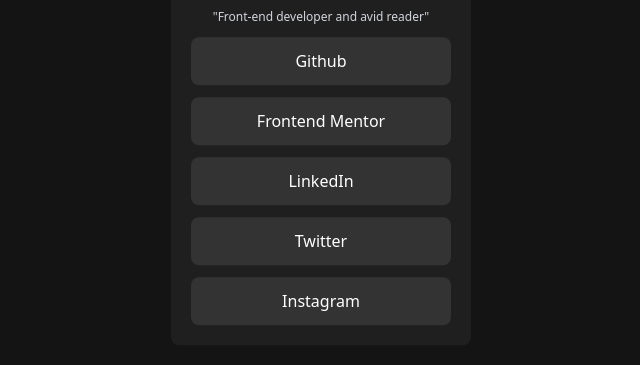
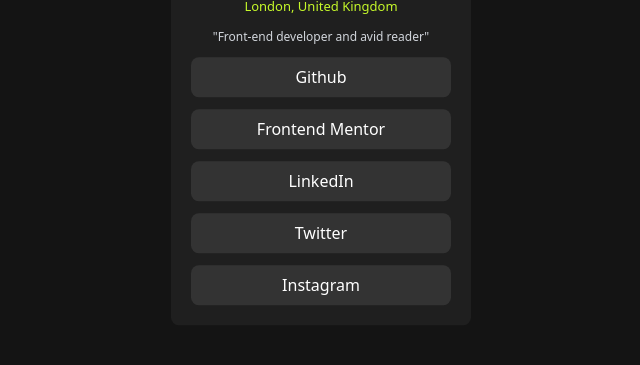
Before and after one commit to davunju/social-links, a website: page index.html in a window 1280 px wide. Shown: the part 323-688 px from the top of the page, without its empty margins (319-959 px from the left). Drawn offline with Linux system fonts and the light colour scheme.

Commit message:
updated index.html

```diff
--- a/index.html
+++ b/index.html
@@ -28,27 +28,27 @@
       </p>
       <ul class="flex flex-col gap-3">
         <li
-          class="bg-grey p-3 rounded-lg hover:bg-green hover:text-black text-center hover:cursor-pointer"
+          class="bg-grey p-2 rounded-lg hover:bg-green hover:text-black text-center hover:cursor-pointer"
         >
           Github
         </li>
         <li
-          class="bg-grey p-3 rounded-lg hover:bg-green hover:text-black text-center hover:cursor-pointer"
+          class="bg-grey p-2 rounded-lg hover:bg-green hover:text-black text-center hover:cursor-pointer"
         >
           Frontend Mentor
         </li>
         <li
-          class="bg-grey p-3 rounded-lg hover:bg-green hover:text-black text-center hover:cursor-pointer"
+          class="bg-grey p-2 rounded-lg hover:bg-green hover:text-black text-center hover:cursor-pointer"
         >
           LinkedIn
         </li>
         <li
-          class="bg-grey p-3 rounded-lg hover:bg-green hover:text-black text-center hover:cursor-pointer"
+          class="bg-grey p-2 rounded-lg hover:bg-green hover:text-black text-center hover:cursor-pointer"
         >
           Twitter
         </li>
         <li
-          class="bg-grey p-3 rounded-lg hover:bg-green hover:text-black text-center hover:cursor-pointer"
+          class="bg-grey p-2 rounded-lg hover:bg-green hover:text-black text-center hover:cursor-pointer"
         >
           Instagram
         </li>
```
